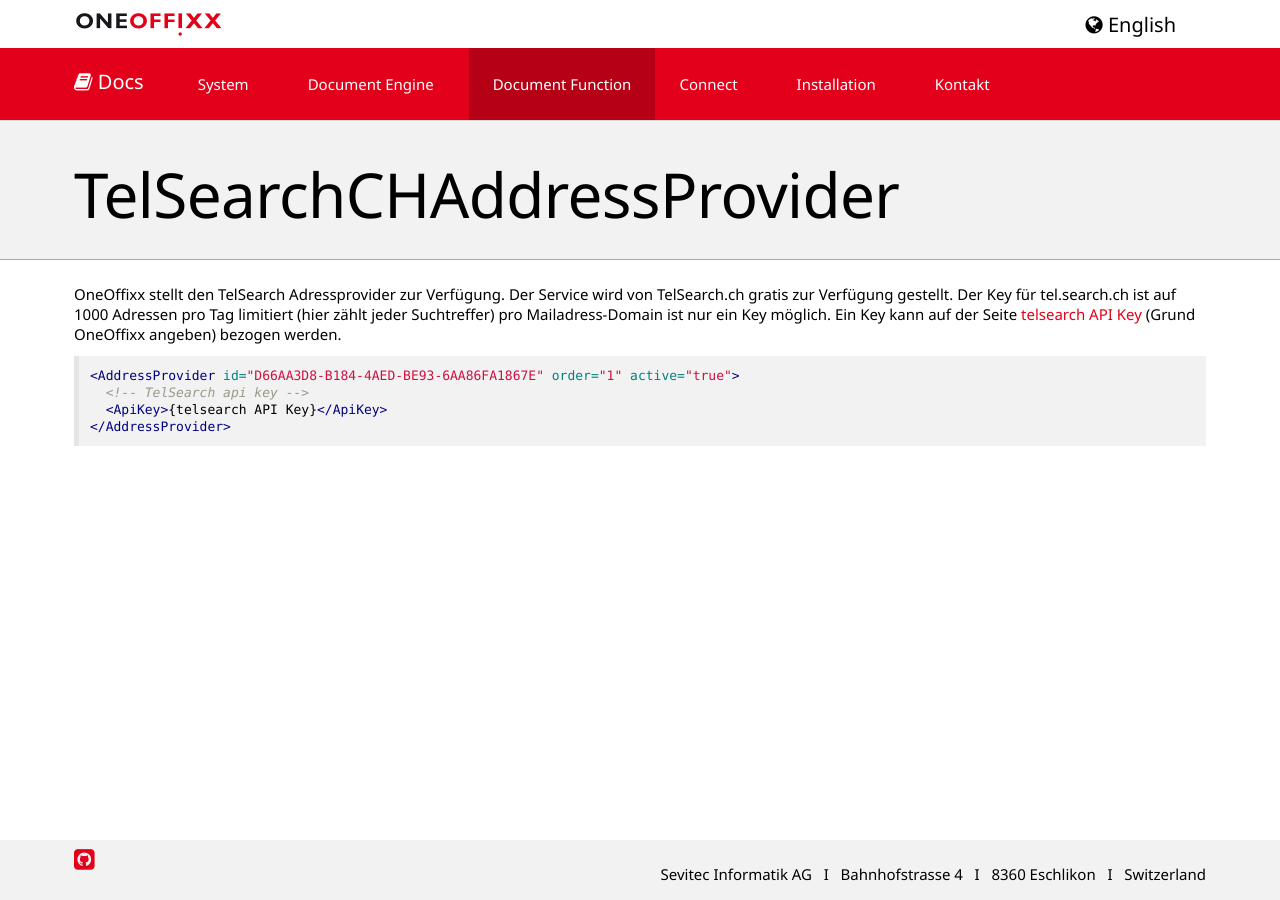
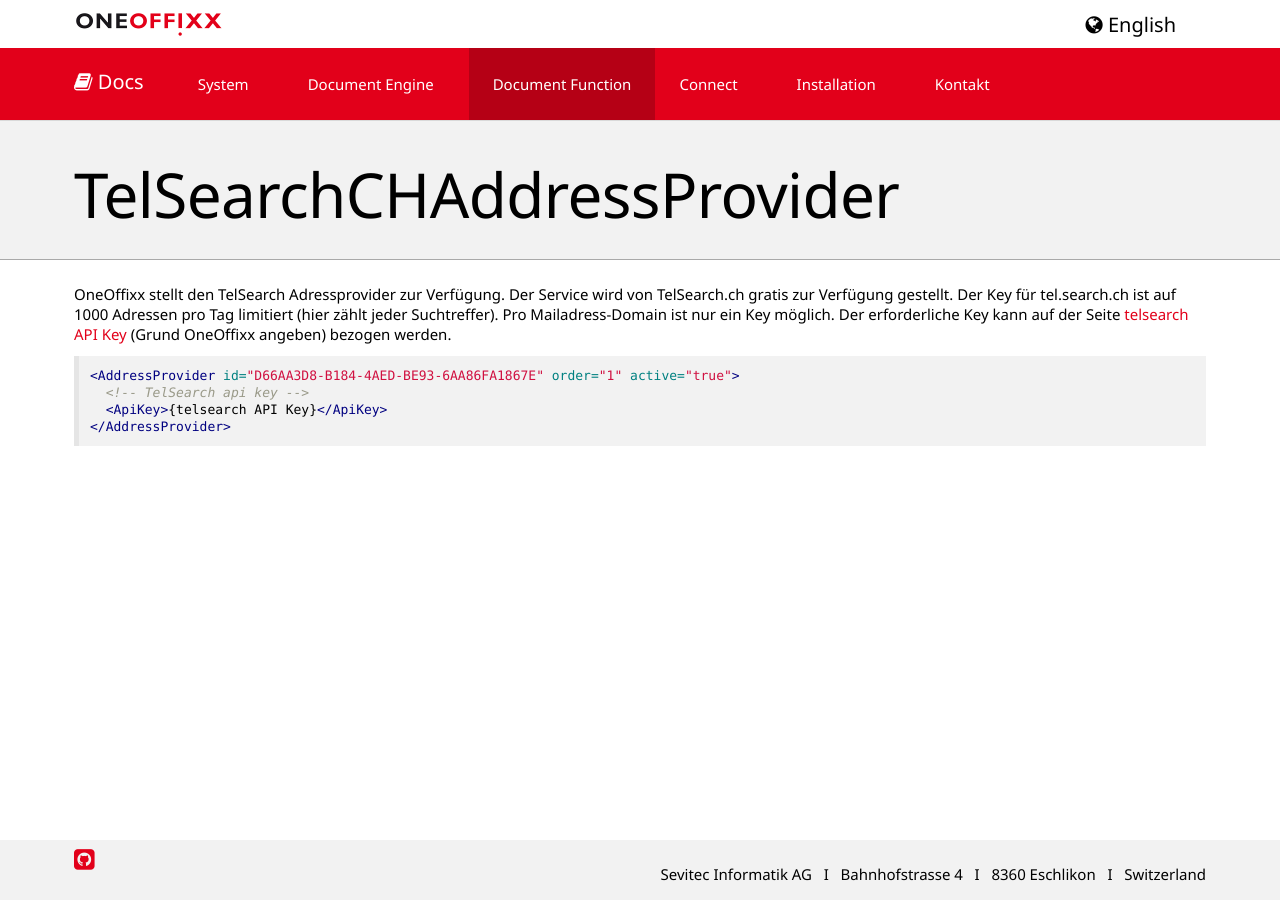
Before and after one commit to primesoft-group/oneoffixx-docs, a Jekyll site: the page built from _pages/docfunc/de/df-ap-telsearch.md, in a window 1280 px wide. Built offline with Jekyll 4.4.1, drawn with Linux system fonts in a browser that asks for light colours; nearby versions of some CDN libraries; some web fonts are replaced.

Commit message:
Anpassung

````diff
--- a/_pages/docfunc/de/df-ap-telsearch.md
+++ b/_pages/docfunc/de/df-ap-telsearch.md
@@ -5,7 +5,7 @@
 language: de
 ---
 
-OneOffixx stellt den TelSearch Adressprovider zur Verfügung. Der Service wird von TelSearch.ch gratis zur Verfügung gestellt. Der Key für tel.search.ch ist auf 1000 Adressen pro Tag limitiert (hier zählt jeder Suchtreffer) pro Mailadress-Domain ist nur ein Key möglich. Ein Key kann auf der Seite [telsearch API Key](http://admin.tel.search.ch/api/getkey) (Grund OneOffixx angeben) bezogen werden.
+OneOffixx stellt den TelSearch Adressprovider zur Verfügung. Der Service wird von TelSearch.ch gratis zur Verfügung gestellt. Der Key für tel.search.ch ist auf 1000 Adressen pro Tag limitiert (hier zählt jeder Suchtreffer). Pro Mailadress-Domain ist nur ein Key möglich. Der erforderliche Key kann auf der Seite [telsearch API Key](http://admin.tel.search.ch/api/getkey) (Grund OneOffixx angeben) bezogen werden.
 
 ```xml
 <AddressProvider id="D66AA3D8-B184-4AED-BE93-6AA86FA1867E" order="1" active="true">
````
